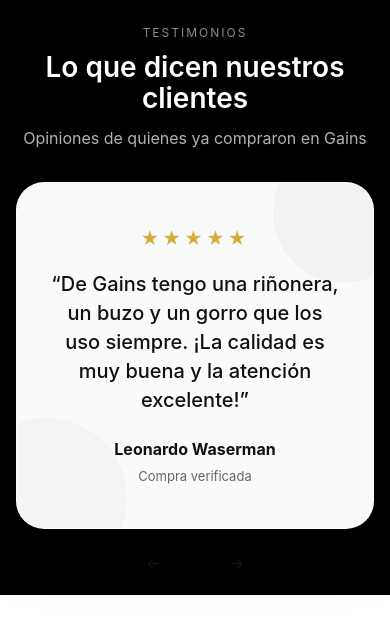
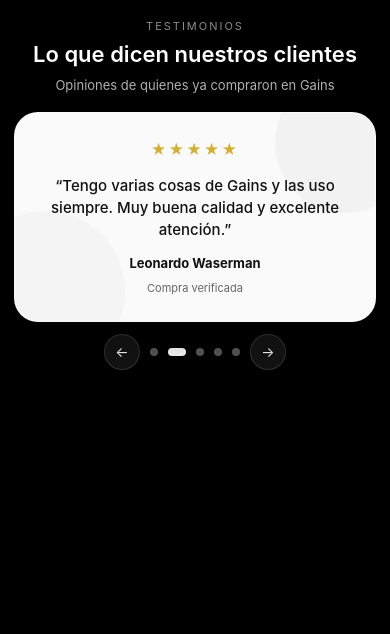
Before and after one commit to fabriziorodriguez2/widget-gains-hardcoded, a Next.js app: page /widgets/gains-reviews in a window 390 px wide. Shown: the top 634 px of the page. Built offline with nearby package versions, Linux system fonts and the light colour scheme.

Commit message:
feat: add responsive customer reviews carousel widget with automatic transitions

```diff
--- a/app/layout.tsx
+++ b/app/layout.tsx
@@ -23,11 +23,16 @@ export default function RootLayout({
   children: React.ReactNode;
 }>) {
   return (
-    <html
-      lang="en"
-      className={`${geistSans.variable} ${geistMono.variable} h-full antialiased`}
-    >
-      <body className="min-h-full flex flex-col">{children}</body>
+    <html lang="es">
+      <body
+        style={{
+          margin: 0,
+          background: "#000000",
+          overflow: "hidden",
+        }}
+      >
+        {children}
+      </body>
     </html>
   );
 }
--- a/app/widgets/gains-reviews/page.tsx
+++ b/app/widgets/gains-reviews/page.tsx
@@ -6,12 +6,12 @@ const reviews = [
   {
     name: "Marcelo Gaggero",
     rating: 5,
-    text: "Sin darme cuenta termine con la mitad de la ropa del ropero de Gains, la calidad es increíble además de ser prendas re facheras!",
+    text: "Terminé comprando un montón en Gains. La calidad es increíble y las prendas son re facheras",
   },
   {
     name: "Leonardo Waserman",
     rating: 5,
-    text: "De Gains tengo una riñonera, un buzo y un gorro que los uso siempre. ¡La calidad es muy buena y la atención excelente!",
+    text: "Tengo varias cosas de Gains y las uso siempre. Muy buena calidad y excelente atención.",
   },
   {
     name: "Eugenia Villar",
@@ -31,13 +31,15 @@ const reviews = [
 ];
 
 function Stars({ rating }: { rating: number }) {
+  const isMobile = typeof window !== "undefined" ? window.innerWidth <= 768 : false;
+
   return (
     <div
       style={{
-        fontSize: "18px",
-        letterSpacing: "3px",
+        fontSize: isMobile ? "15px" : "18px",
+        letterSpacing: isMobile ? "2px" : "3px",
         color: "#D4AF37",
-        marginBottom: "18px",
+        marginBottom: isMobile ? "14px" : "18px",
       }}
     >
       {"★".repeat(rating)}
@@ -48,7 +50,7 @@ function Stars({ rating }: { rating: number }) {
 export default function GainsReviewsPage() {
   const [index, setIndex] = useState(0);
   const [animate, setAnimate] = useState(true);
-
+  const isMobile = typeof window !== "undefined" ? window.innerWidth <= 768 : false;
   const changeReview = (updater: number | ((prev: number) => number)) => {
     setAnimate(false);
 
@@ -82,12 +84,12 @@ export default function GainsReviewsPage() {
     <main
       style={{
         margin: 0,
-        padding: "24px 16px 20px",
+        padding: isMobile ? "18px 14px 14px" : "32px 20px",
         fontFamily:
           'Inter, ui-sans-serif, system-ui, -apple-system, BlinkMacSystemFont, "Segoe UI", sans-serif',
         background: "#000000",
-        minHeight: "auto",
         boxSizing: "border-box",
+        overflow: "hidden",
       }}
     >
       <section
@@ -99,11 +101,11 @@ export default function GainsReviewsPage() {
       >
         <p
           style={{
-            fontSize: "12px",
+            fontSize: isMobile ? "11px" : "12px",
             letterSpacing: "2px",
             textTransform: "uppercase",
             color: "rgba(255,255,255,0.55)",
-            marginBottom: "10px",
+            marginBottom: isMobile ? "8px" : "10px",
           }}
         >
           Testimonios
@@ -111,9 +113,9 @@ export default function GainsReviewsPage() {
 
         <h2
           style={{
-            fontSize: "clamp(28px, 4vw, 42px)",
-            lineHeight: 1.1,
-            marginBottom: "12px",
+            fontSize: isMobile ? "22px" : "clamp(28px, 4vw, 42px)",
+            lineHeight: 1.08,
+            marginBottom: isMobile ? "10px" : "12px",
             color: "#ffffff",
             fontWeight: 600,
           }}
@@ -124,8 +126,9 @@ export default function GainsReviewsPage() {
         <p
           style={{
             color: "rgba(255,255,255,0.7)",
-            marginBottom: "32px",
-            fontSize: "16px",
+            marginBottom: isMobile ? "18px" : "32px",
+            fontSize: isMobile ? "13px" : "16px",
+            lineHeight: 1.4,
           }}
         >
           Opiniones de quienes ya compraron en Gains
@@ -135,15 +138,16 @@ export default function GainsReviewsPage() {
           style={{
             position: "relative",
             background: "rgba(255,255,255,0.98)",
-            borderRadius: "28px",
-            padding: "42px 32px",
+            borderRadius: isMobile ? "24px" : "28px",
+            padding: isMobile ? "22px 18px" : "42px 32px",
             boxShadow: "0 20px 60px rgba(0,0,0,0.28)",
-            minHeight: "260px",
+            minHeight: isMobile ? "210px" : "260px",
             display: "flex",
             flexDirection: "column",
             justifyContent: "center",
             border: "1px solid rgba(255,255,255,0.08)",
             overflow: "hidden",
+            boxSizing: "border-box",
           }}
         >
           <div
@@ -183,14 +187,14 @@ export default function GainsReviewsPage() {
 
             <p
               style={{
-                fontSize: "clamp(20px, 2.4vw, 30px)",
-                lineHeight: 1.45,
-                marginBottom: "22px",
+                fontSize: isMobile ? "15px" : "clamp(20px, 2.4vw, 30px)",
+                lineHeight: isMobile ? 1.45 : 1.45,
+                marginBottom: isMobile ? "14px" : "22px",
                 color: "#111111",
                 fontWeight: 500,
                 maxWidth: "720px",
                 marginInline: "auto",
-                minHeight: "88px",
+                minHeight: isMobile ? "64px" : "88px",
                 display: "flex",
                 alignItems: "center",
                 justifyContent: "center",
@@ -210,7 +214,7 @@ export default function GainsReviewsPage() {
             >
               <strong
                 style={{
-                  fontSize: "16px",
+                  fontSize: isMobile ? "13px" : "16px",
                   color: "#111111",
                   fontWeight: 700,
                 }}
@@ -220,7 +224,7 @@ export default function GainsReviewsPage() {
 
               <span
                 style={{
-                  fontSize: "13px",
+                  fontSize: isMobile ? "11px" : "13px",
                   color: "#666666",
                 }}
               >
@@ -232,14 +236,29 @@ export default function GainsReviewsPage() {
 
         <div
           style={{
-            marginTop: "22px",
+            marginTop: isMobile ? "12px" : "22px",
             display: "flex",
             justifyContent: "center",
             alignItems: "center",
-            gap: "14px",
+            gap: isMobile ? "10px" : "14px",
           }}
         >
-          <button onClick={handlePrev} aria-label="Reseña anterior">
+          <button
+            onClick={handlePrev}
+            aria-label="Reseña anterior"
+            style={{
+              width: isMobile ? "36px" : "46px",
+              height: isMobile ? "36px" : "46px",
+              borderRadius: "999px",
+              border: "1px solid rgba(255,255,255,0.14)",
+              background: "rgba(255,255,255,0.08)",
+              color: "#ffffff",
+              fontSize: isMobile ? "14px" : "18px",
+              cursor: "pointer",
+              padding: 0,
+              lineHeight: 1,
+            }}
+          >
             ←
           </button>
 
@@ -249,11 +268,35 @@ export default function GainsReviewsPage() {
                 key={i}
                 onClick={() => changeReview(i)}
                 aria-label={`Ir a reseña ${i + 1}`}
+                style={{
+                  width: i === index ? (isMobile ? "18px" : "26px") : "8px",
+                  height: "8px",
+                  borderRadius: "999px",
+                  border: "none",
+                  background: i === index ? "#ffffff" : "rgba(255,255,255,0.35)",
+                  cursor: "pointer",
+                  transition: "all 220ms ease",
+                }}
               />
             ))}
           </div>
 
-          <button onClick={handleNext} aria-label="Siguiente reseña">
+          <button
+            onClick={handleNext}
+            aria-label="Siguiente reseña"
+            style={{
+              width: isMobile ? "36px" : "46px",
+              height: isMobile ? "36px" : "46px",
+              borderRadius: "999px",
+              border: "1px solid rgba(255,255,255,0.14)",
+              background: "rgba(255,255,255,0.08)",
+              color: "#ffffff",
+              fontSize: isMobile ? "14px" : "18px",
+              cursor: "pointer",
+              padding: 0,
+              lineHeight: 1,
+            }}
+          >
             →
           </button>
         </div>
```
